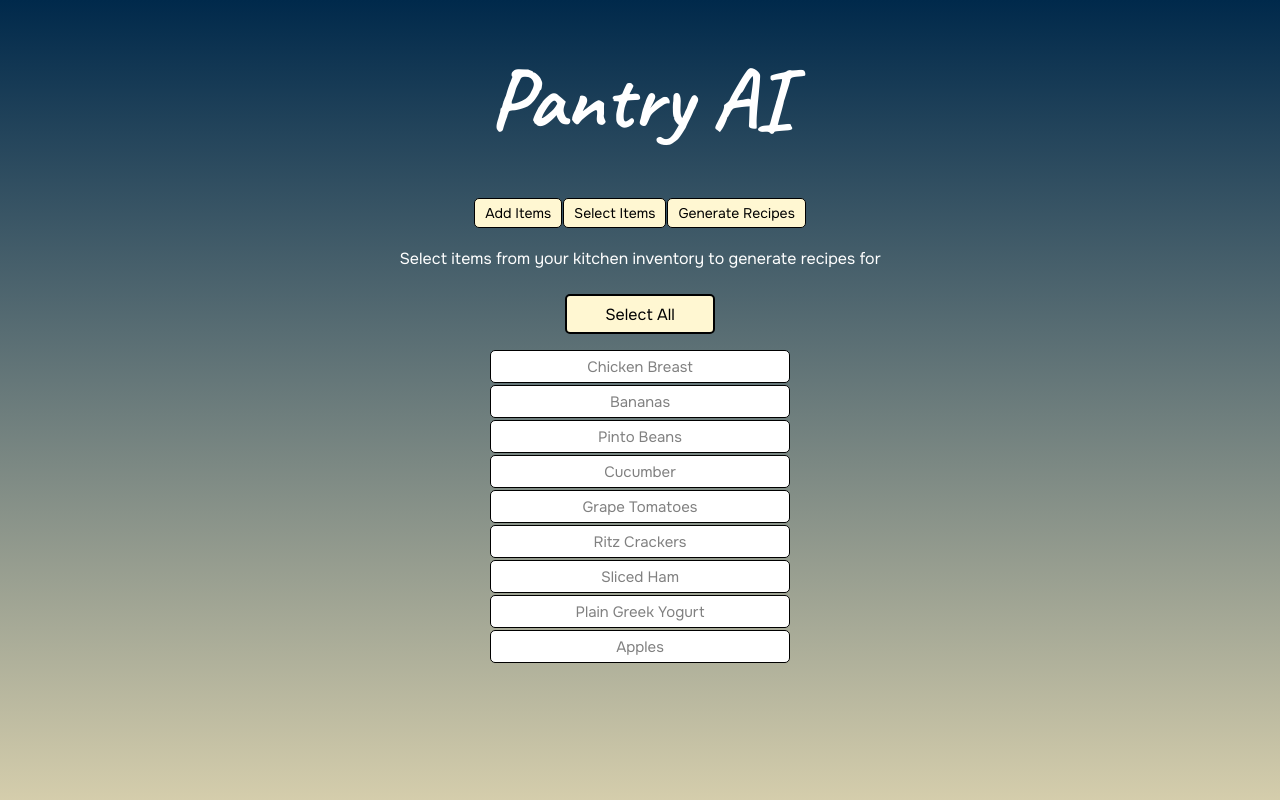
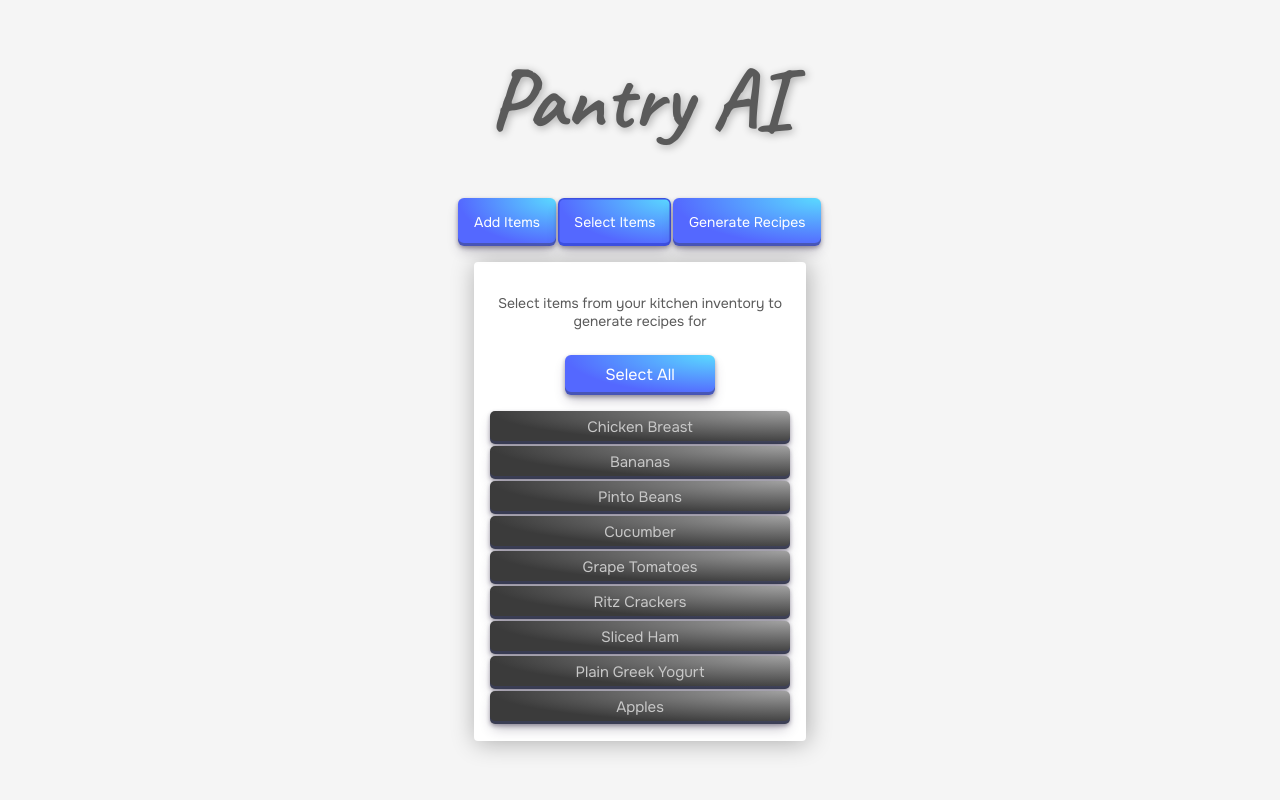
Before and after one commit to zymoncone/pantry-ai, a React (Create React App) app in the folder pantry-ai/: page / in a window 1280 px wide. Both pictures are taken after a click on the button "Select Items". Shown: the top 800 px of the page. Built offline with nearby package versions, Linux system fonts and the light colour scheme; the HTML template or start-up script is replaced by a standard one.

Commit message:
update css and recipe rendering

```diff
--- a/pantry-ai/src/App.js
+++ b/pantry-ai/src/App.js
@@ -27,6 +27,7 @@ function App() {
   const [selectAllTextVal, setSelectAllTextVal] = useState(select_text)
   const [loading, setLoading] = useState("")
   const [message, setMessage] = useState("")
+  const [recipes, setRecipes] = useState([])
 
   const handleAddItems = () => {
     if (openAddItems === false) {
@@ -68,7 +69,7 @@ function App() {
   }
 
   var isChecked = (val) =>
-    selectedItems.includes(val) ? {backgroundColor: "rgb(255, 247, 210)", borderWidth: 2} : {backgroundColor: "white", color: "grey"};
+    selectedItems.includes(val) ? {color: "black"} : {backgroundImage: "radial-gradient(100% 100% at 100% 0, rgb(161, 161, 161) 0, rgb(59, 59, 59) 100%)", color: "rgb(200, 200, 200)"};
 
   const handleSelect = (e) => {
     let chosen_val = e.target.value
@@ -118,13 +119,13 @@ function App() {
     const options = {
       method: "POST",
       body: JSON.stringify({
-        message: "Hey ChatGPT, what can I make with these items:\n" + selectedItems
-                  + "\nLimit to 3 answers. Give me all the ingredients I need for each \
-                  recipe in bullet form. You can use this as an example:\n\
-                  Recipe Name:\n\
-                  - Ingredient 1\n\
-                  - Ingredient 2\n\
-                  - Ingredient n"
+        message: "Hey ChatGPT, what can I make with these items:\n" + selectedItems +
+                  "\nLimit to 3 answers. Give me all the ingredients I need for each " +
+                  "recipe in bullet form. You can use this as an example:\n" +
+                  "Recipe Name:\n" +
+                  "- Ingredient 1\n" +
+                  "- Ingredient 2\n" +
+                  "- Ingredient n"
       }),
       headers: {
         "Content-Type": "application/json"
@@ -147,6 +148,29 @@ function App() {
 
   /* *********************************************************** */
 
+  useEffect(() => {
+    if (message !== "") {
+      setRecipes([])
+      const regexp = /(?<recipe>[Rr]ecipe\s[0-9]+:[\s\w]+(\n-\s.+)+)/g
+      let matchRecipes = Array.from(message.match(regexp))
+
+      // console.log(matchRecipes)
+
+      for (let i=0, len=matchRecipes.length; i<len; i++) {
+        let regTitle = /[Rr]ecipe\s[0-9]+:\s([\w\s]+)\n/
+        let regRecipe = /-\s(.+)/g
+        let title = Array.from(matchRecipes[i].match(regTitle))[1]
+        let newMatch = Array.from(matchRecipes[i].matchAll(regRecipe))
+        newMatch = newMatch.map(a => a[1])
+        setRecipes(items => [...items,{title:title, ingredients:newMatch}])
+
+      }
+
+    }
+
+  }, [message])
+
+  // console.log(recipes)
 
   return (
     <div className="app">
@@ -185,7 +209,7 @@ function App() {
         ))}
       </div>}
       {openSelectItems && <div className = 'item-list'>
-        <div> Select items from your kitchen inventory to generate recipes for </div>
+        <p> Select items from your kitchen inventory to generate recipes for </p>
         <button className='select-all-button' onClick={selectAll}>{selectAllTextVal}</button>
         {items.map((item, index) => (
           <div key={index}>
@@ -197,7 +221,21 @@ function App() {
         ))}
       </div>}
       {loading && <div className='loading'>{loading}</div>}
-      {message && <div className='recipes'>{message}</div>}
+      {message && <ol>
+                  {recipes.map(({title, ingredients}, i) => (
+                    <li key={"t" + i}>
+                    <h3>{title}</h3>
+                    <div className='ingredient-list'>
+                    {ingredients.map((ingredient, j) => (
+                      <div key={"i" + j} className='ingredient'>
+                        {ingredient}
+                      </div>
+                    ))}
+                    </div>
+                    </li>
+                  ))}
+
+                  </ol>}
 
       </section>
     </div>
--- a/pantry-ai/src/index.css
+++ b/pantry-ai/src/index.css
@@ -1,12 +1,12 @@
 @import url('https://fonts.googleapis.com/css2?family=Caveat:wght@400;500;600;700&family=Onest:wght@100;200;300;400;500;600;700;800;900&display=swap');
 
 * {
-  color: white;
+  color: rgb(90, 90, 90);
   font-family: 'Onest', sans-serif;
 }
 
 .app {
-  background-image: linear-gradient(rgb(0, 41, 75), rgb(255, 238, 191));
+  /* background-image: linear-gradient(rgb(0, 41, 75), rgb(255, 238, 191)); */
   display: flex;
   flex-direction: column;
   width: 100%;
@@ -16,6 +16,7 @@
 body {
   margin: 0;
   padding: 0;
+  background-color: whitesmoke;
 }
 
 .main {
@@ -32,19 +33,53 @@ h1 {
   font-family: 'Caveat', cursive;
   font-size: 85px;
   margin: 45px 0;
+  text-shadow: 0.1rem 0.1rem 0.5rem rgba(0, 0, 0, 0.3);
 }
 
 button {
-  border: solid 0.5px;
-  background-color: rgb(255, 247, 210);
-  color: black;
-  border-color: black;
-  border-radius: 5px;
-  padding: 0 10px;
-  margin: 0px 0.5px;
+  align-items: center;
+  appearance: none;
+  background-image: radial-gradient(100% 100% at 100% 0, #5adaff 0, #5468ff 100%);
+  border: 0;
+  border-radius: 6px;
+  box-shadow: rgba(45, 35, 66, .4) 0 2px 4px,rgba(45, 35, 66, .3) 0 7px 13px -3px,rgba(58, 65, 111, .5) 0 -3px 0 inset;
+  box-sizing: border-box;
+  color: #fff;
   cursor: pointer;
-  height: 30px;
-  text-align: center;
+  display: inline-flex;
+  /* font-family: "JetBrains Mono",monospace; */
+  height: 48px;
+  justify-content: center;
+  line-height: 1;
+  list-style: none;
+  overflow: hidden;
+  padding-left: 16px;
+  padding-right: 16px;
+  position: relative;
+  text-align: left;
+  text-decoration: none;
+  transition: box-shadow .15s,transform .15s;
+  user-select: none;
+  -webkit-user-select: none;
+  touch-action: manipulation;
+  white-space: nowrap;
+  will-change: box-shadow,transform;
+  font-size: 18px;
+  margin: 0 1px;
+}
+
+button:focus {
+  box-shadow: #3c4fe0 0 0 0 1.5px inset, rgba(45, 35, 66, .4) 0 2px 4px, rgba(45, 35, 66, .3) 0 7px 13px -3px, #3c4fe0 0 -3px 0 inset;
+}
+
+button:hover {
+  box-shadow: rgba(45, 35, 66, .4) 0 4px 8px, rgba(45, 35, 66, .3) 0 7px 13px -3px, #3c4fe0 0 -3px 0 inset;
+  transform: translateY(-2px);
+}
+
+button:active {
+  box-shadow: #3c4fe0 0 3px 7px inset;
+  transform: translateY(2px);
 }
 
 .button-selections button {
@@ -52,37 +87,38 @@ button {
 }
 
 .items {
-  border: solid 0.5px;
-  background-color: rgb(255, 247, 210);
+  background-image: radial-gradient(100% 100% at 100% 0, rgb(255, 247, 210) 0, rgb(255, 238, 162) 100%);
+  box-shadow: rgba(45, 35, 66, .4) 0 2px 4px,rgba(45, 35, 66, .3) 0 7px 5px -3px,rgba(58, 65, 111, .5) 0 -3px 0 inset;
   color: black;
-  border-color: black;
   border-radius: 5px;
-  padding: 5px 15px;
-  margin: 2.5px 1px;
+  padding: 7px 15px;
+  margin: 2.5px 0;
   width: 150px;
+  height: 20px;
 }
 
 .quant {
-  border: solid 0.5px;
-  background-color: rgb(255, 247, 210);
+  background-image: radial-gradient(100% 100% at 100% 0, rgb(255, 247, 210) 0, rgb(255, 238, 162) 100%);
+  box-shadow: rgba(45, 35, 66, .4) 0 2px 4px,rgba(45, 35, 66, .3) 0 7px 13px -3px,rgba(58, 65, 111, .5) 0 -3px 0 inset;
   color: black;
-  border-color: black;
   border-radius: 5px;
-  padding: 5px 15px;
-  margin: 2.5px 0;
+  padding: 7px 15px;
+  margin: 2.5px 0 0 3px;
   width: 50px;
+  height: 20px;
 }
 
 select {
-  border: solid 0.5px;
+  border: none;
+  box-sizing: border-box;
   background-color: rgb(255, 247, 210);
   color: black;
-  border-color: black;
-  border-radius: 5px;
+  border-radius: 0.5rem;
   padding: 5px 15px;
   margin: 2.5px 0;
   width: 100px;
   height: 30px;
+  box-shadow: 0.1rem 0.1rem 0.1rem rgba(0, 0, 0, 0.3);
 }
 
 option {
@@ -90,14 +126,19 @@ option {
 }
 
 .delete-button {
-  border: solid 0.5px;
-  background-color: tomato;
+  border: none;
+  background-image: radial-gradient(100% 100% at 100% 0, #ff5a5a 0, #ff3737 100%);
   color: black;
-  border-color: black;
   border-radius: 5px;
   padding: 5px 10px;
-  margin: 2.5px 1px;
+  margin: 2.5px 0px 2.5px 0.25rem;
   height: 33px;
+}
+
+p {
+  max-width: 300px;
+  margin: 0;
+  padding: 0;
 }
 
 .item-list {
@@ -105,6 +146,12 @@ option {
   flex-direction: column;
   margin: 20px 0;
   align-items: center;
+  background-color: white;
+  border-radius: 0.25rem;
+  margin: 1rem auto;
+	padding: 2rem 1rem 1rem;
+  box-shadow: 0.1rem 0.1rem 1.5rem rgba(0, 0, 0, 0.3);
+  font-size: 14px;
 }
 
 .form {
@@ -115,20 +162,27 @@ option {
 }
 
 input {
-  width: 250px;
-  margin: 0 1px;
-  height: 25px;
-  color: black;
+  width: 263px;
+  margin: 0 0 0.1rem 0;
+  height: 30px;
+  border: none;
+  background-color: whitesmoke;
+  border-radius: 0.5rem;
+  padding: 0px 0.5rem;
+  box-sizing: border-box;
+  box-shadow: 0.1rem 0.1rem 0.1rem rgba(0, 0, 0, 0.3);
 }
 
 .quantity {
-  height: 25px;
+  height: 30px;
   width: 81px;
+  margin-right: 2px;
+  box-shadow: 0.1rem 0.1rem 0.1rem rgba(0, 0, 0, 0.3);
 }
 
 .submit {
-  height: 30px;
-  border-width: 2px;
+  border: none;
+  height: 28px;
   font-size: 14px;
 }
 
@@ -137,21 +191,34 @@ ul {
   display: flex;
   align-items: center;
   text-align: center;
-  width: 335px;
+  width: 300px;
   margin: 0;
+  padding: 0;
 }
 
 .select-buttons {
-  border: solid 0.5px;
-  background-color: rgb(255, 247, 210);
+  background-image: radial-gradient(100% 100% at 100% 0, rgb(255, 247, 210) 0, rgb(255, 238, 162) 100%);
   color: black;
-  border-color: black;
   border-radius: 5px;
   padding: 5px 15px;
   margin: 1px 0;
   width: 300px;
   height: 33px;
   font-size: 15px;
+}
+
+.select-buttons:focus {
+  box-shadow: rgb(59, 59, 59) 0 0 0 1.5px inset, rgba(45, 35, 66, .4) 0 2px 4px, rgba(45, 35, 66, .3) 0 7px 13px -3px, rgb(59, 59, 59) 0 -3px 0 inset;
+}
+
+.select-buttons:hover {
+  box-shadow: rgba(45, 35, 66, .4) 0 4px 8px, rgba(45, 35, 66, .3) 0 7px 13px -3px, rgb(59, 59, 59) 0 -3px 0 inset;
+  transform: translateY(-2px);
+}
+
+.select-buttons:active {
+  box-shadow: rgb(59, 59, 59) 0 3px 7px inset;
+  transform: translateY(2px);
 }
 
 .select-all-button {
@@ -163,21 +230,80 @@ ul {
   font-size: 16px;
 }
 
-.recipes {
-  white-space: pre-wrap;
+.title {
+  font-weight: bold;
   border: solid 0.5px;
-  background-color: rgb(255, 247, 210);
-  color: black;
+  background-color: rgb(0, 0, 0);
+  color: rgb(255, 247, 210);
   border-color: black;
   border-radius: 5px;
   padding: 15px;
-  margin: 2.5px 0;
+  margin: 10px 0 2.5px 0;
   width: 300px;
+}
+
+.ingredient {
+  /* border: solid 0.5px; */
+  background-image: radial-gradient(100% 100% at 100% 0, rgb(255, 247, 210) 0, rgb(255, 238, 162) 100%);
+  box-shadow: rgba(45, 35, 66, .4) 0 2px 4px,rgba(45, 35, 66, .3) 0 7px 13px -3px,rgba(58, 65, 111, .5) 0 -3px 0 inset;
+  color: black;
+  border-radius: 5px;
+  padding: 5px 15px;
+  margin: 2px 0;
+  width: 250px;
 }
 
 .loading {
   margin: 10px;
   animation: pulse 5s infinite;
+}
+
+ol {
+	list-style: none;
+	counter-reset: list;
+	padding: 0 1rem;
+}
+
+li {
+	counter-increment: list;
+	width: 300px;
+	margin: 1rem auto;
+	padding: 2rem 1rem 1rem;
+	box-shadow: 0.1rem 0.1rem 1.5rem rgba(0, 0, 0, 0.3);
+	border-radius: 0.25rem;
+	overflow: hidden;
+	background-color: white;
+}
+
+.ingredient-list {
+  display: flex;
+  flex-direction: column;
+  align-items: center;
+  text-align: center;
+}
+
+h3 {
+	display: flex;
+	align-items: baseline;
+	margin: 0 0 1em 0;
+	color: rgb(70 70 70);
+  text-shadow: 0.1rem 0.1rem 0.1rem rgba(0, 0, 0, 0.2);
+}
+
+h3::before {
+	display: flex;
+	justify-content: center;
+	align-items: center;
+	flex: 0 0 auto;
+	margin-right: 1rem;
+	width: 3rem;
+	height: 3rem;
+	content: counter(list);
+	padding: 1rem;
+	border-radius: 50%;
+	background-image: radial-gradient(100% 100% at 100% 0, tomato 0, rgb(255, 74, 74) 100%);
+  box-shadow: rgba(45, 35, 66, .4) 2px 2px 4px,rgba(45, 35, 66, .3) 2px 7px 13px -3px,rgba(58, 65, 111, .5) -2px -3px 0 inset;
+	color: white;
 }
 
 @keyframes pulse {
```
